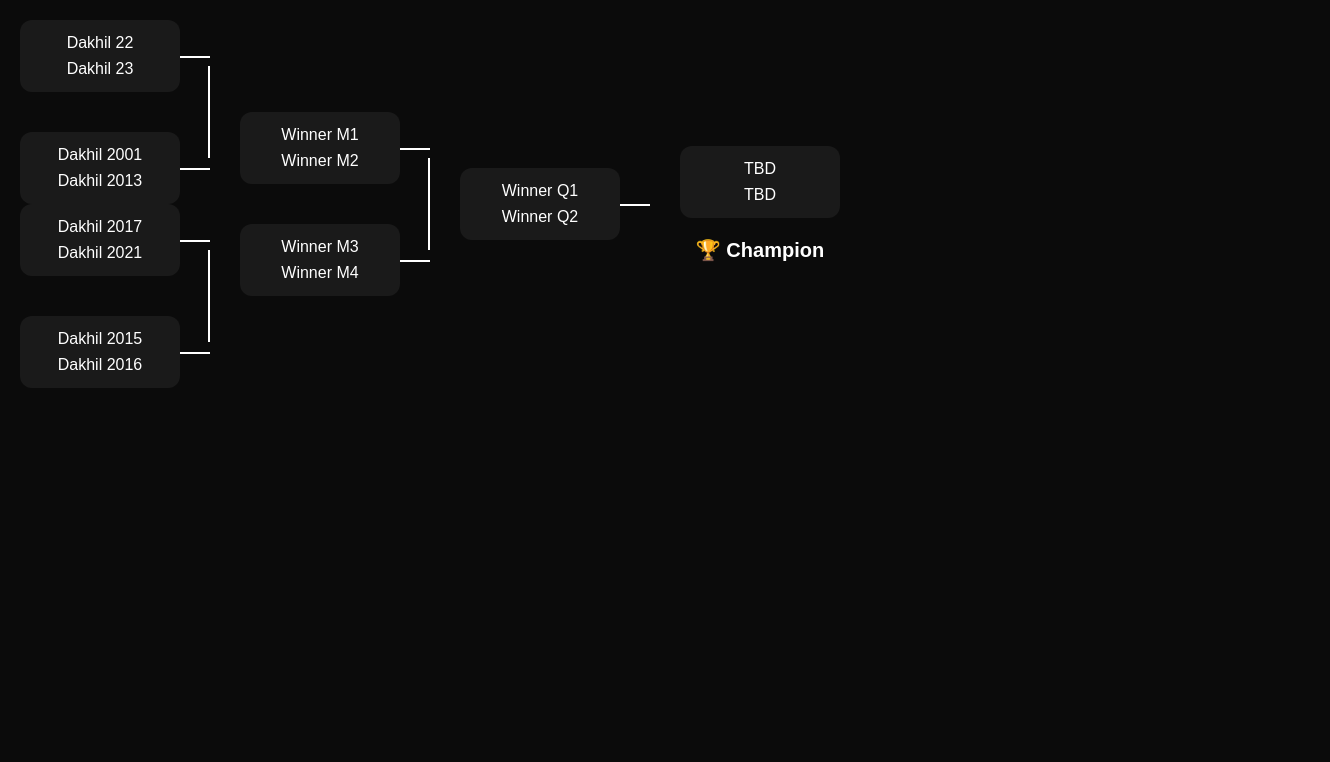
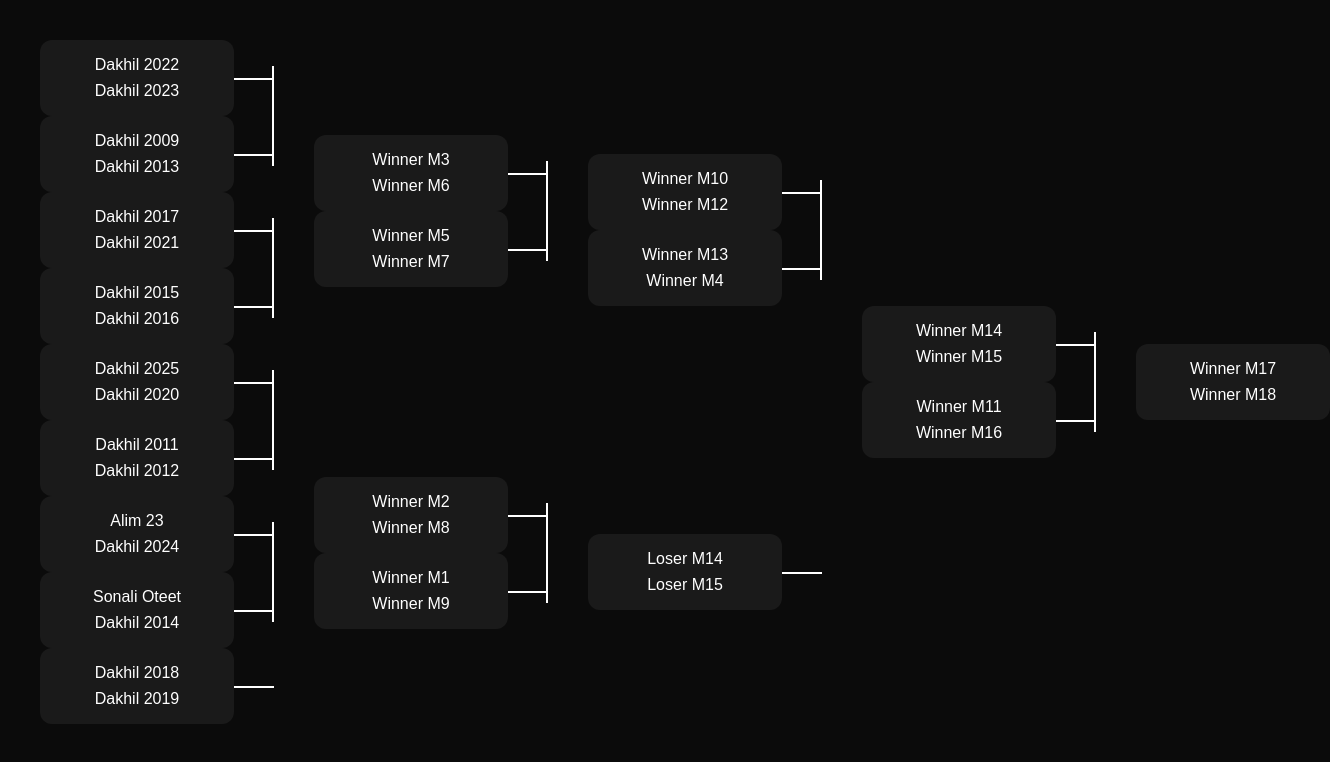
Before and after one commit to mustafaroshid-hub/Knockout-, a plain HTML site: page index.html in a window 1280 px wide. Shown: the whole page, 1330 px wide, since content can reach past the window. Drawn offline with Linux system fonts and the light colour scheme.

Commit message:
Replace Football Bracket with Alhera Bracket

```diff
--- a/index.html
+++ b/index.html
@@ -2,79 +2,54 @@
 <head>
 <meta charset="UTF-8">
 <meta name="viewport" content="width=device-width, initial-scale=1.0">
-<title>Football Bracket</title>
+<title>Alhera Bracket</title>
 <style>
-body{
-  margin:0;
-  background:#0b0b0b;
-  color:#fff;
-  font-family:Arial, sans-serif;
-  overflow-x:auto;
-}.bracket{ display:flex; padding:20px; gap:60px; }
+body{margin:0;background:#0b0b0b;color:#fff;font-family:Arial;overflow-x:auto}
+.bracket{display:flex;gap:80px;padding:40px}
+.round{display:flex;flex-direction:column;justify-content:space-around;position:relative}
+.match{background:#1a1a1a;padding:12px;border-radius:12px;width:170px;text-align:center;position:relative}
+.team{padding:4px 0}/* horizontal line */ .match::after{ content:""; position:absolute; right:-40px; top:50%; width:40px; height:2px; background:#fff; }
 
-.round{ display:flex; flex-direction:column; justify-content:space-around; position:relative; }
+/* vertical pair connector */ .pair{position:relative} .pair::after{ content:""; position:absolute; right:-40px; top:50%; transform:translateY(-50%); width:2px; height:100px; background:#fff; }
 
-.pair{ position:relative; display:flex; flex-direction:column; gap:40px; }
+.final .match::after{display:none} .final{display:flex;align-items:center;justify-content:center}
 
-/* vertical connector between two matches */ .pair::after{ content:""; position:absolute; right:-30px; top:25%; width:2px; height:50%; background:#fff; }
-
-.match{ background:#1a1a1a; padding:10px; border-radius:12px; width:140px; text-align:center; position:relative; }
-
-.team{ padding:4px 0; }
-
-/* horizontal line to next round */ .match::after{ content:""; position:absolute; right:-30px; top:50%; width:30px; height:2px; background:#fff; }
-
-.final .match::after{ display:none; }
-
-.final{ display:flex; flex-direction:column; justify-content:center; align-items:center; }
-
-.champion{ margin-top:20px; font-size:20px; font-weight:bold; }
-
-@media(max-width:600px){ .match{width:120px; font-size:12px;} } </style>
+@media(max-width:600px){ .match{width:140px;font-size:12px} } </style>
 
 </head>
-<body><div class="bracket">  <!-- Round 1 -->  <div class="round">
-    <div class="pair">
-      <div class="match">
-        <div class="team">Dakhil 22</div>
-        <div class="team">Dakhil 23</div>
-      </div>
-      <div class="match">
-        <div class="team">Dakhil 2001</div>
-        <div class="team">Dakhil 2013</div>
-      </div>
-    </div><div class="pair">
-  <div class="match">
-    <div class="team">Dakhil 2017</div>
-    <div class="team">Dakhil 2021</div>
-  </div>
-  <div class="match">
-    <div class="team">Dakhil 2015</div>
-    <div class="team">Dakhil 2016</div>
-  </div>
+<body><div class="bracket"><!-- ROUND 1 --><div class="round">
+<div class="pair">
+<div class="match"><div class="team">Dakhil 2022</div><div class="team">Dakhil 2023</div></div>
+<div class="match"><div class="team">Dakhil 2009</div><div class="team">Dakhil 2013</div></div>
+</div><div class="pair">
+<div class="match"><div class="team">Dakhil 2017</div><div class="team">Dakhil 2021</div></div>
+<div class="match"><div class="team">Dakhil 2015</div><div class="team">Dakhil 2016</div></div>
+</div><div class="pair">
+<div class="match"><div class="team">Dakhil 2025</div><div class="team">Dakhil 2020</div></div>
+<div class="match"><div class="team">Dakhil 2011</div><div class="team">Dakhil 2012</div></div>
+</div><div class="pair">
+<div class="match"><div class="team">Alim 23</div><div class="team">Dakhil 2024</div></div>
+<div class="match"><div class="team">Sonali Oteet</div><div class="team">Dakhil 2014</div></div>
+</div><div class="match"><div class="team">Dakhil 2018</div><div class="team">Dakhil 2019</div></div>
+</div><!-- ROUND 2 --><div class="round">
+<div class="pair">
+<div class="match"><div class="team">Winner M3</div><div class="team">Winner M6</div></div>
+<div class="match"><div class="team">Winner M5</div><div class="team">Winner M7</div></div>
+</div><div class="pair">
+<div class="match"><div class="team">Winner M2</div><div class="team">Winner M8</div></div>
+<div class="match"><div class="team">Winner M1</div><div class="team">Winner M9</div></div>
 </div>
-
-  </div>  <!-- Round 2 -->  <div class="round">
-    <div class="pair">
-      <div class="match">
-        <div class="team">Winner M1</div>
-        <div class="team">Winner M2</div>
-      </div>
-      <div class="match">
-        <div class="team">Winner M3</div>
-        <div class="team">Winner M4</div>
-      </div>
-    </div>
-  </div>  <!-- Semi -->  <div class="round">
-    <div class="match">
-      <div class="team">Winner Q1</div>
-      <div class="team">Winner Q2</div>
-    </div>
-  </div>  <!-- Final -->  <div class="round final">
-    <div class="match">
-      <div class="team">TBD</div>
-      <div class="team">TBD</div>
-    </div>
-    <div class="champion">🏆 Champion</div>
-  </div></div></body>
+</div><!-- ROUND 3 --><div class="round">
+<div class="pair">
+<div class="match"><div class="team">Winner M10</div><div class="team">Winner M12</div></div>
+<div class="match"><div class="team">Winner M13</div><div class="team">Winner M4</div></div>
+</div><div class="match"><div class="team">Loser M14</div><div class="team">Loser M15</div></div>
+</div><!-- SEMI --><div class="round">
+<div class="pair">
+<div class="match"><div class="team">Winner M14</div><div class="team">Winner M15</div></div>
+<div class="match"><div class="team">Winner M11</div><div class="team">Winner M16</div></div>
+</div>
+</div><!-- FINAL --><div class="round final">
+<div class="match"><div class="team">Winner M17</div><div class="team">Winner M18</div></div>
+</div></div></body>
 </html>
```
